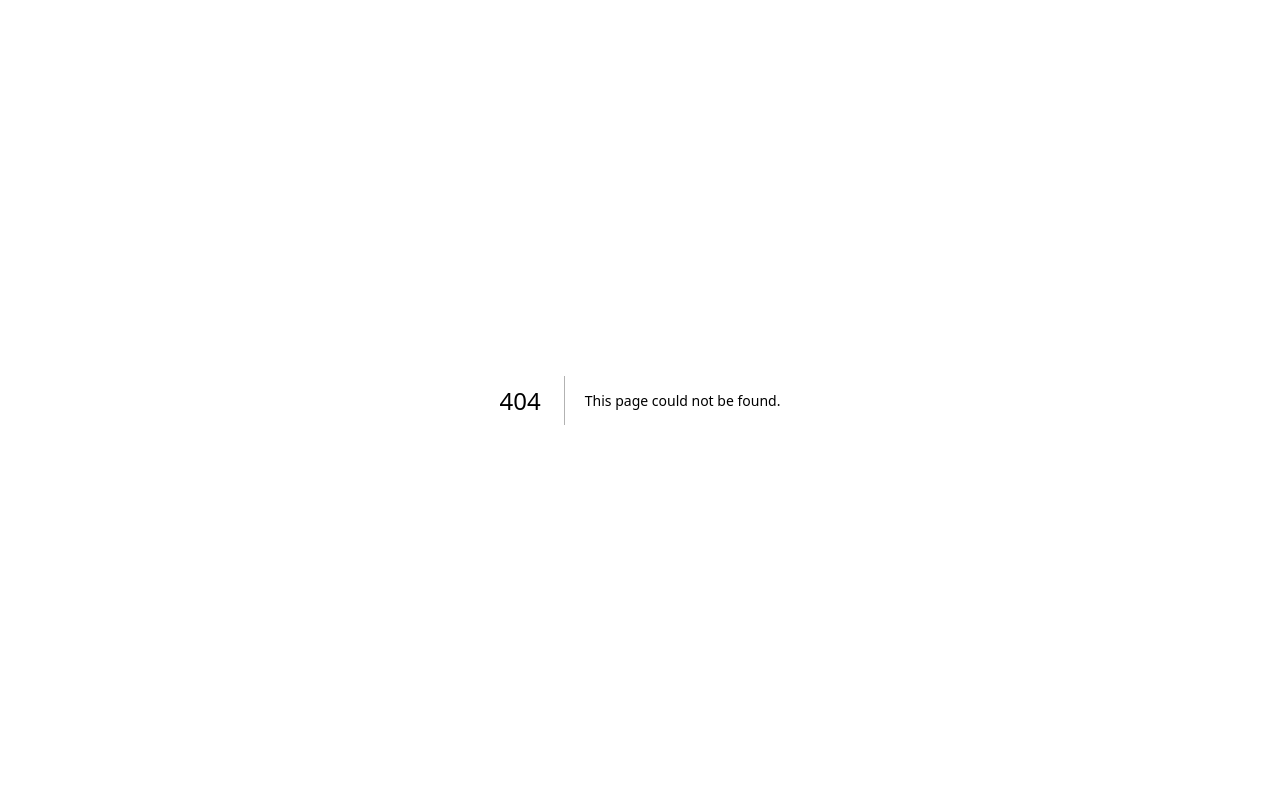
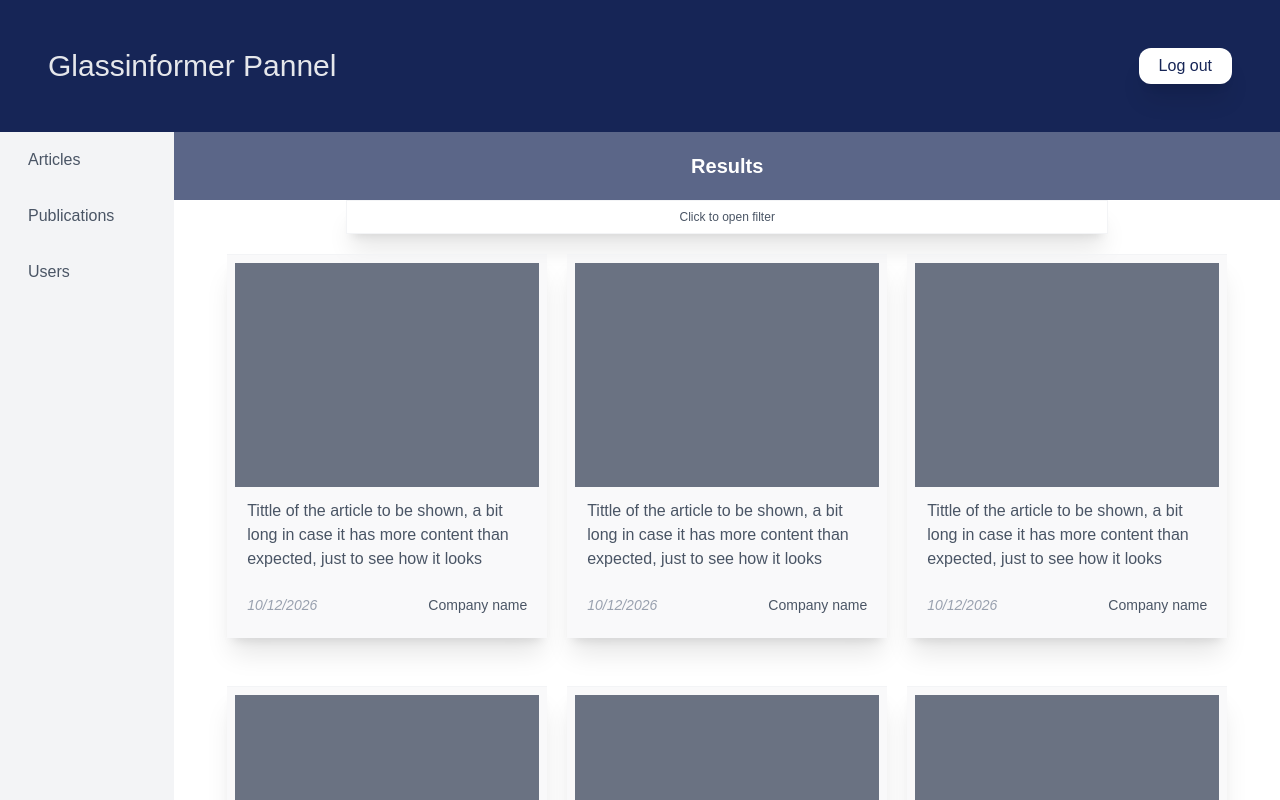
Before and after one commit to frankgimeno3/glassinformer_panel, a Next.js app: page /logged/pages/articles/search/1 in a window 1280 px wide. Before the commit this address had no page. Shown: the top 800 px of the page. Built offline with nearby package versions, Linux system fonts and the light colour scheme.

Commit message:
base inicial para articles

```diff
--- a/app/logged/layout.tsx
+++ b/app/logged/layout.tsx
@@ -35,7 +35,7 @@ export default function RootLayout({
           <div className="flex flex-row bg-gray-100 min-h-screen text-gray-600 w-full">
             <Leftnav />
               {children}
-          </div>
+           </div>
         </div>
       </body>
     </html>
--- a/app/logged/logged_components/Leftnav.tsx
+++ b/app/logged/logged_components/Leftnav.tsx
@@ -9,14 +9,18 @@ interface LeftnavProps {
 const Leftnav: FC<LeftnavProps> = ({ }) => {
   const router = useRouter()
   return (
-    <div className='flex flex-col bg-gray-100 pl-3 ' style={{"width":"200px"}}>
+    <div className='flex flex-col bg-gray-100 pl-3 ' style={{ "width": "200px" }}>
       <div className='flex flex-row  hover:bg-gray-200/50 hover:text-gray-900 pl-4 py-4 cursor-pointer'
-        onClick={()=>{router.push('/logged/pages/articles')}}>
+        onClick={() => { router.push('/logged/pages/articles') }}>
         <p>Articles</p>
       </div>
       <div className='flex flex-row  hover:bg-gray-200/50 hover:text-gray-900 pl-4 py-4 cursor-pointer'
-        onClick={()=>{router.push('/logged/pages/publications')}}>
+        onClick={() => { router.push('/logged/pages/publications') }}>
         <p>Publications</p>
+      </div>
+            <div className='flex flex-row  hover:bg-gray-200/50 hover:text-gray-900 pl-4 py-4 cursor-pointer'
+        onClick={() => { router.push('/logged/pages/users') }}>
+        <p>Users</p>
       </div>
     </div>
   );
--- a/app/logged/logged_components/Topnav.tsx
+++ b/app/logged/logged_components/Topnav.tsx
@@ -9,8 +9,8 @@ interface TopnavProps {
 const Topnav: FC<TopnavProps> = ({ }) => {
     const router = useRouter()
   return (
-    <nav className='flex flex-row bg-blue-950 text-white justify-between p-12'>
-        <p className='text-3xl hover:font-bold'
+    <nav className='flex flex-row bg-blue-950 text-gray-200 justify-between p-12'>
+        <p className='text-3xl hover:text-white cursor-pointer'
         onClick={()=>{router.push('/logged')}}>Glassinformer Pannel</p>
 
         <button className='bg-white text-blue-950 cursor-pointer hover:bg-gray-100/80 px-5 py-1 rounded-xl shadow-xl'>
--- /dev/null
+++ b/app/logged/pages/articles/article_components/ArticleFilter.tsx
@@ -0,0 +1,125 @@
+"use client"
+import React, { FC, useState } from 'react';
+import { useRouter } from 'next/navigation';
+
+interface ArticleFilterProps {}
+
+type FilterType = 'date' | 'title' | 'company';
+
+const ArticleFilter: FC<ArticleFilterProps> = ({ }) => {
+  const [isFilterOpen, setIsFilterOpen] = useState(false);
+  const [selectedFilter, setSelectedFilter] = useState<FilterType>('date');
+  const [filterValue, setFilterValue] = useState('');
+  const router = useRouter();
+
+  const toggleFilter = () => {
+    setIsFilterOpen(prev => !prev);
+  };
+
+  const handleSelectFilter = (filter: FilterType) => {
+    setSelectedFilter(filter);
+    setFilterValue('');
+  };
+
+  const isFilterButtonEnabled = filterValue.trim() !== '';
+
+  const handleFilter = () => {
+    if (!isFilterButtonEnabled) return;
+    const searchParam = `${selectedFilter}__${filterValue.trim()}`;
+    router.push(
+      `/logged/pages/articles/search/${encodeURIComponent(searchParam)}`
+    );
+  };
+
+  return (
+    <div className='px-36 mx-7'>
+      <div
+        className='flex flex-col border border-gray-100 shadow-xl text-center py-2 text-xs cursor-pointer hover:bg-gray-100/80'
+        onClick={toggleFilter}
+      >
+        <p>{isFilterOpen ? 'Click to close filter' : 'Click to open filter'}</p>
+      </div>
+      {isFilterOpen && (
+        <div className='h-56 bg-white mb-12 shadow-xl border border-gray-100'>
+          <div className='flex flex-row p-5 w-full justify-between px-24'>
+            <button
+              onClick={() => handleSelectFilter('date')}
+              className={`px-4 py-2 text-xs rounded-lg shadow-sm ${
+                selectedFilter === 'date'
+                  ? 'bg-blue-950 text-white'
+                  : 'bg-gray-100 hover:bg-gray-100/50 text-gray-700 cursor-pointer'
+              }`}
+            >
+              Filter by date
+            </button>
+            <button
+              onClick={() => handleSelectFilter('title')}
+              className={`px-4 py-2 text-xs rounded-lg shadow-sm ${
+                selectedFilter === 'title'
+                  ? 'bg-blue-950 text-white'
+                  : 'bg-gray-100 hover:bg-gray-100/50 text-gray-700 cursor-pointer'
+              }`}
+            >
+              Filter by title
+            </button>
+            <button
+              onClick={() => handleSelectFilter('company')}
+              className={`px-4 py-2 text-xs rounded-lg shadow-sm ${
+                selectedFilter === 'company'
+                  ? 'bg-blue-950 text-white'
+                  : 'bg-gray-100 hover:bg-gray-100/50 text-gray-700 cursor-pointer'
+              }`}
+            >
+              Filter by company
+            </button>
+          </div>
+
+          <div className='px-24 pb-5'>
+            <div className='flex flex-row items-center gap-4 bg-white border border-gray-100 shadow-xl rounded-lg px-4 py-3'>
+              {selectedFilter === 'date' && (
+                <input
+                  type='date'
+                  value={filterValue}
+                  onChange={e => setFilterValue(e.target.value)}
+                  className='bg-white border-none outline-none text-sm w-full placeholder:text-gray-200'
+                  placeholder='Select a date to filter'
+                />
+              )}
+              {selectedFilter === 'title' && (
+                <input
+                  type='text'
+                  value={filterValue}
+                  onChange={e => setFilterValue(e.target.value)}
+                  className='bg-white border-none outline-none text-sm w-full placeholder:text-gray-200'
+                  placeholder='Type a title to filter'
+                />
+              )}
+              {selectedFilter === 'company' && (
+                <input
+                  type='text'
+                  value={filterValue}
+                  onChange={e => setFilterValue(e.target.value)}
+                  className='bg-white border-none outline-none text-sm w-full placeholder:text-gray-200'
+                  placeholder='Type a company to filter'
+                />
+              )}
+              <button
+                disabled={!isFilterButtonEnabled}
+                onClick={handleFilter}
+                className={
+                  isFilterButtonEnabled
+                    ? 'px-3 py-1 text-xs cursor-pointer rounded-lg shadow-xl bg-blue-950 text-white'
+                    : 'px-3 py-1 text-xs rounded-lg bg-gray-200 text-gray-400 cursor-not-allowed'
+                }
+              >
+                Filter
+              </button>
+            </div>
+          </div>
+        </div>
+      )}
+    </div>
+  );
+};
+
+export default ArticleFilter;
--- /dev/null
+++ b/app/logged/pages/articles/article_components/ArticleMiniature.tsx
@@ -0,0 +1,23 @@
+import React, { FC } from 'react';
+
+interface ArticleMiniatureProps {
+
+}
+
+const ArticleMiniature: FC<ArticleMiniatureProps> = ({ }) => {
+    return (
+        <div className='flex flex-col shadow-xl cursor-pointer w-80 p-2 border-t border-gray-100 bg-gray-100/50 hover:bg-white h-96'>
+            <div className='bg-gray-500 h-56'>
+            </div>
+            <div className='flex flex-col p-3'>
+                <p>Tittle of the article to be shown, a bit long in case it has more content than expected, just to see how it looks</p>
+                <div className='flex flex-row justify-between text-sm pt-6'>
+                    <p className=' text-gray-400 italic '>10/12/2026</p>
+                    <p className=''>Company name</p>
+                </div>
+            </div>
+        </div>
+    );
+};
+
+export default ArticleMiniature;
--- a/app/logged/pages/articles/page.tsx
+++ b/app/logged/pages/articles/page.tsx
@@ -1,12 +1,47 @@
-import React, { FC } from 'react';
+"use client"
+import { FC } from 'react';
+import ArticleMiniature from './article_components/ArticleMiniature';
+import ArticleFilter from './article_components/ArticleFilter';
+import { useRouter } from 'next/navigation';
 
-interface ArticlesProps {
-
-}
+interface ArticlesProps {}
 
 const Articles: FC<ArticlesProps> = ({ }) => {
+
+  const router = useRouter()
+
   return (
-    <div>Articles</div>
+    <div className='flex flex-col w-full bg-white'>
+      <div className='flex flex-col text-center bg-blue-950/70 p-5 px-46 text-white'>
+        <p className='text-2xl'>All articles</p>
+        <button className='bg-blue-950 text-white text-xs px-4 py-1 rounded-xl shadow cursor-pointer w-26 mx-auto mt-2 hover:bg-blue-950/80'
+        onClick={()=>{router.push('/logged/pages/articles/create')}}>
+          Create article
+        </button>
+      </div>
+
+      <ArticleFilter />
+
+
+
+      <div className='flex flex-col py-5 gap-12 mx-auto'>
+        <div className='flex flex-row gap-5'>
+          <ArticleMiniature />
+          <ArticleMiniature />
+          <ArticleMiniature />
+        </div>
+        <div className='flex flex-row gap-5'>
+          <ArticleMiniature />
+          <ArticleMiniature />
+          <ArticleMiniature />
+        </div>
+        <div className='flex flex-row gap-5'>
+          <ArticleMiniature />
+          <ArticleMiniature />
+          <ArticleMiniature />
+        </div>
+      </div>
+    </div>
   );
 };
 
--- /dev/null
+++ b/app/logged/pages/articles/search/[search_params]/page.tsx
@@ -0,0 +1,82 @@
+import ArticleMiniature from '@/app/logged/pages/articles/article_components/ArticleMiniature';
+import ArticleFilter from '../../article_components/ArticleFilter';
+
+type FilterType = 'date' | 'title' | 'company';
+
+const isFilterType = (value: string): value is FilterType => {
+  return value === 'date' || value === 'title' || value === 'company';
+};
+
+const formatDateForDisplay = (raw: string): string => {
+  if (!raw) return '';
+  const parts = raw.split('-');
+  if (parts.length === 3) {
+    const [year, month, day] = parts;
+    return `${day}/${month}/${year}`;
+  }
+  return raw;
+};
+
+interface PageProps {
+  params: Promise<{
+    search_params: string;
+  }>;
+}
+
+const ArticleSearchResults = async ({ params }: PageProps) => {
+  const { search_params } = await params;
+
+  const decoded = decodeURIComponent(search_params ?? '');
+  const [rawType, ...rest] = decoded.split('__');
+  const type: FilterType | null = isFilterType(rawType) ? rawType : null;
+  const value = rest.join('__');
+
+  let heading = 'Results';
+
+  if (type === 'date') {
+    heading = `Articles for date ${formatDateForDisplay(value)}`;
+  } else if (type === 'title') {
+    heading = `Articles with coincidences with "${value}"`;
+  } else if (type === 'company') {
+    heading = `Articles related to company ${value}`;
+  }
+
+  return (
+    <div className='flex flex-col w-full bg-white'>
+      <div className='flex flex-col text-center bg-blue-950/70 p-5 px-46 text-white'>
+        <h2 className='text-xl font-semibold'>{heading}</h2>
+        {type && value && (
+          <p className='text-xs text-gray-200 mt-1'>
+            Search type: <span className='font-mono'>{type}</span> · Query:{' '}
+            <span className='font-mono'>
+              {type === 'date' ? formatDateForDisplay(value) : value}
+            </span>
+          </p>
+        )}
+      </div>
+      <ArticleFilter />
+
+
+
+      <div className='flex flex-col py-5 gap-12 mx-auto'>
+        <div className='flex flex-row gap-5'>
+          <ArticleMiniature />
+          <ArticleMiniature />
+          <ArticleMiniature />
+        </div>
+        <div className='flex flex-row gap-5'>
+          <ArticleMiniature />
+          <ArticleMiniature />
+          <ArticleMiniature />
+        </div>
+        <div className='flex flex-row gap-5'>
+          <ArticleMiniature />
+          <ArticleMiniature />
+          <ArticleMiniature />
+        </div>
+      </div>
+    </div>
+  );
+};
+
+export default ArticleSearchResults;
--- /dev/null
+++ b/app/logged/pages/users/page.tsx
@@ -0,0 +1,23 @@
+import React, { FC } from 'react';
+
+interface UsersProps {
+
+}
+
+const Users: FC<UsersProps> = ({ }) => {
+  return (
+    <div className='flex flex-col'>
+        <p>Users</p>
+
+        <p>My user</p>
+        <p>Tu name, email, role y descripcion de tu role</p>
+        <p>Roles: only articles, articles and publications, admin</p>
+
+        <p>Users table con name, email, role, change data pop up button, delete button</p>
+        <p>User delete pop up</p>
+        <p>User  edit pop up, con cambio de name, email y role (dependiendo de tu rol) </p>
+    </div>
+  );
+};
+
+export default Users;
```
Also changed, not shown: app/logged/page.tsx (line endings or trailing spaces). Lines whose indentation alone changed are shown as unchanged.
